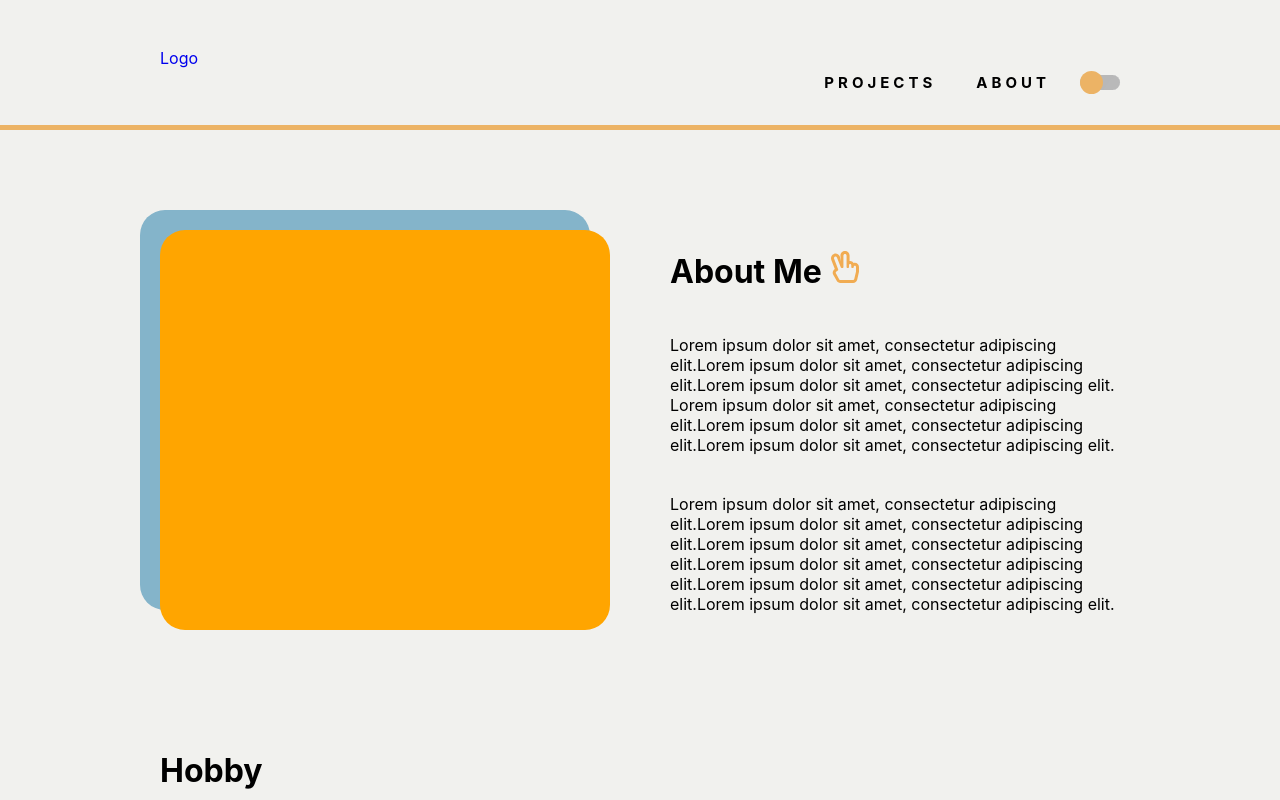
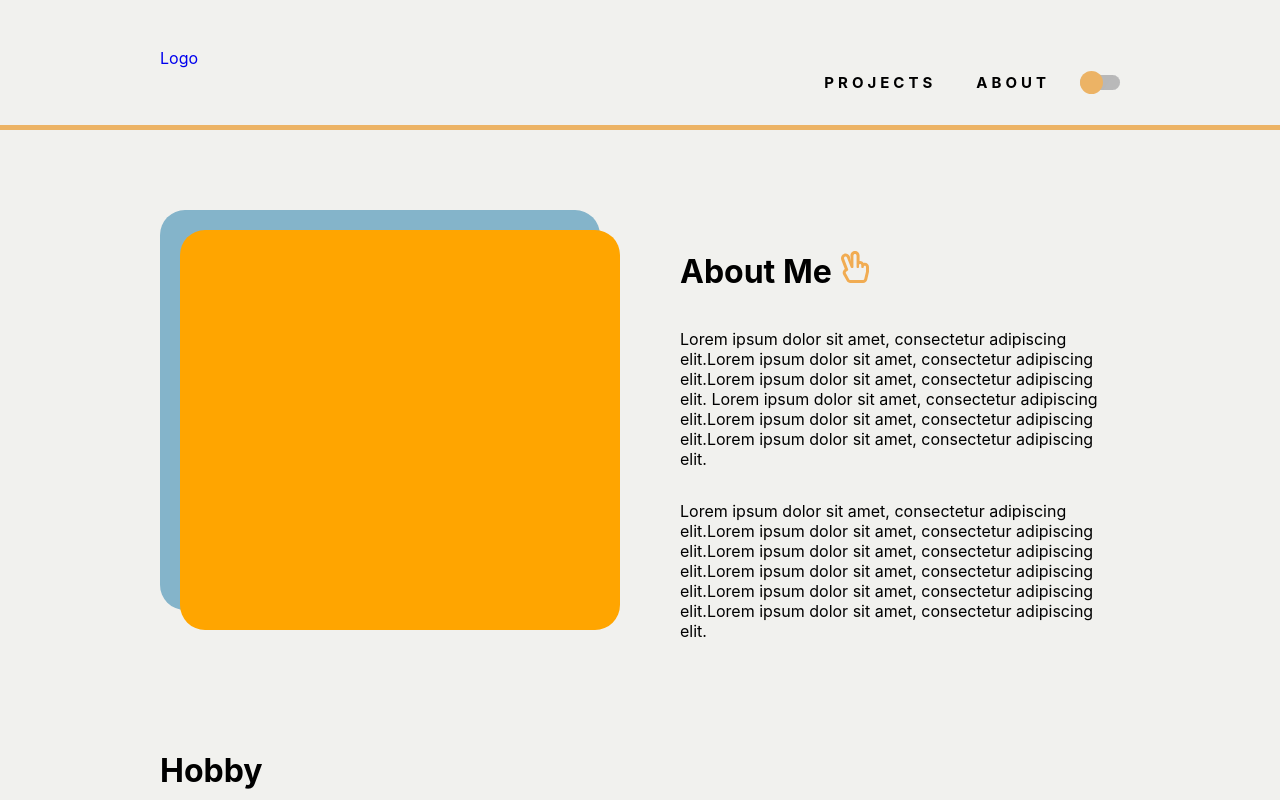
Before and after one commit to AriAgress/AriA_Portfolio, a React (Create React App) app: page /About in a window 1280 px wide. Shown: the top 800 px of the page. Built offline with nearby package versions, Linux system fonts and the light colour scheme.

Commit message:
Add(about): margin to line p elements

```diff
--- a/src/Components/About/About.styles.js
+++ b/src/Components/About/About.styles.js
@@ -29,6 +29,7 @@ export const ImgContainer = styled.div`
     props.colorSwitch === true ? "-20px -20px #84b4ca" : "-20px -20px #064663"};
   border-radius: 25px;
   background-color: orange;
+  margin-left: 20px;
 `;
 export const AboutImg = styled.div``;
 export const TextContainer = styled.div`
```
Also changed, not shown: src/Components/About/Hobby/PhotoModal/PhotoModal.js (+23 -0 lines).
